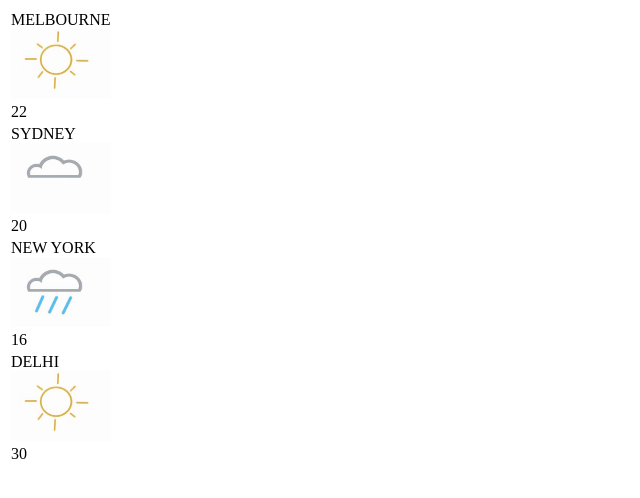
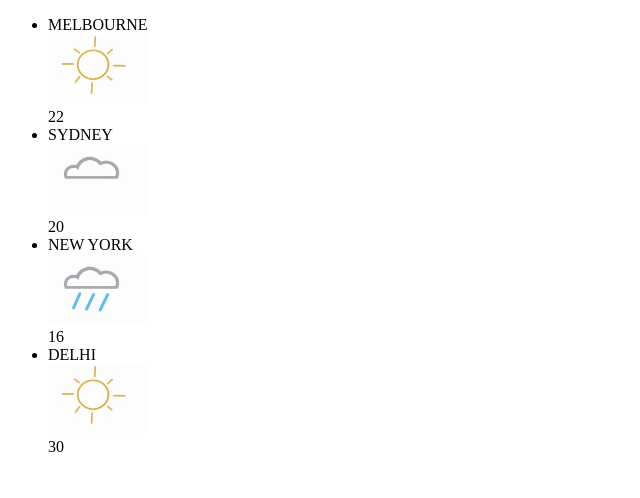
Before and after one commit to janakanag/AngularBasics, an Angular app in the folder WeatherForecast/: page / in a window 1280 px wide. Shown: the top 498 px of the page, without its empty margins (0-640 px from the left). Built offline with nearby package versions, Linux system fonts and the light colour scheme.

Commit message:
add list instead of table

```diff
--- a/WeatherForecast/src/app/components/weather/weather.component.html
+++ b/WeatherForecast/src/app/components/weather/weather.component.html
@@ -1,12 +1,10 @@
-
-<table>
-  <tr *ngFor="let weather of weatherDetails">
-    <td>
-        {{weather.city | uppercase}}
+<ul>
+    <li *ngFor="let weather of weatherDetails">
+       <span>{{weather.city | uppercase}}
         <br>
         <img [src]="weather.description | descriptionConverter: weather.description" style="width:100px;height:70px;border:0;"/>
         <br>
         {{weather.temperature}}
-    </td>
-  </tr>
-</table>
+      </span>
+    </li>
+  </ul>
```
